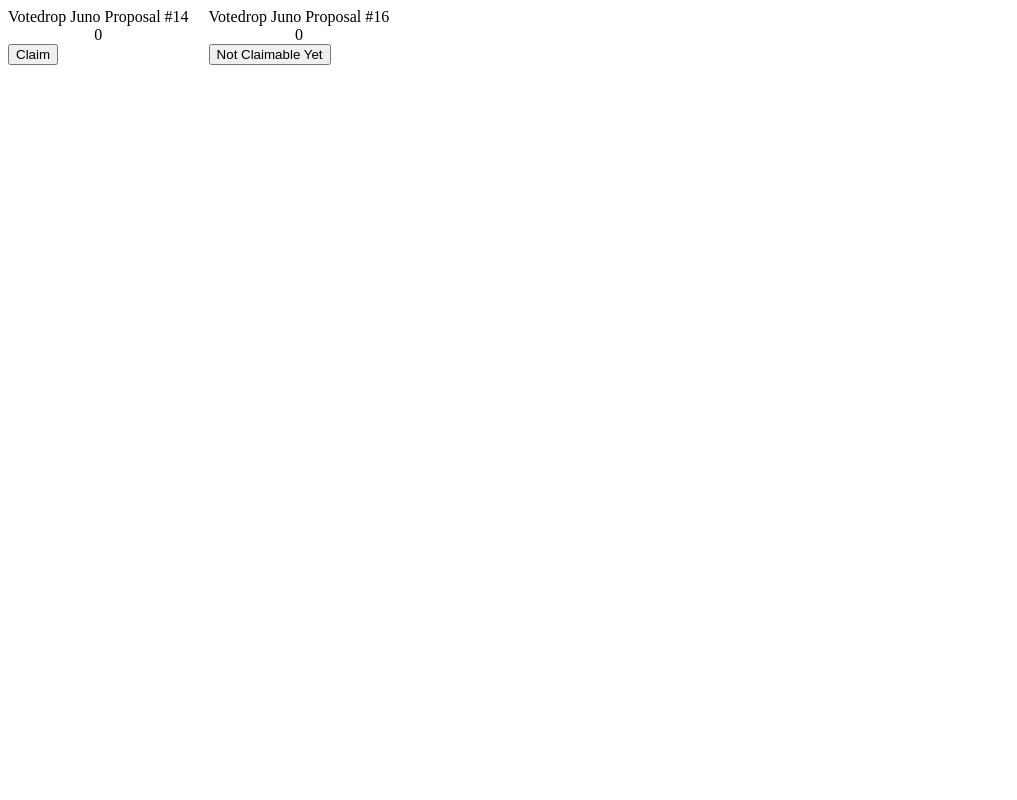
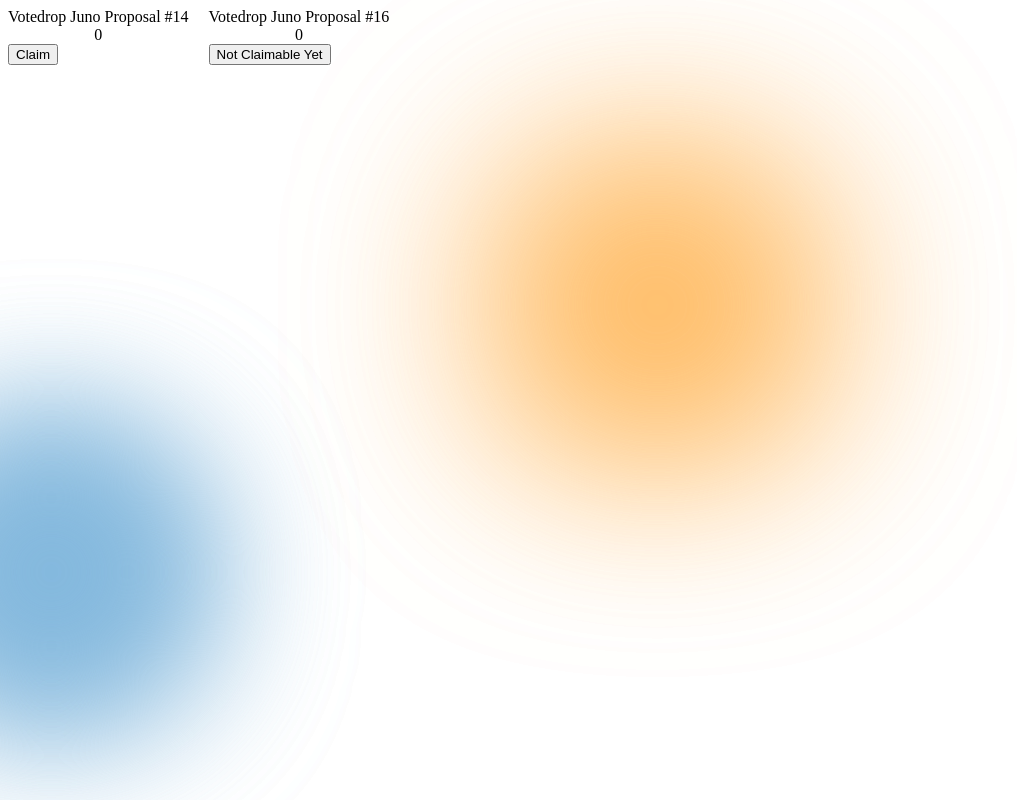
Before and after one commit to FortisOeconomia-dev/Fortis-Oeconomia, a Next.js app: page /votedrops in a window 1280 px wide. Shown: the whole page, without its empty margins (0-1017 px from the left). Built offline with nearby package versions, Linux system fonts and the light colour scheme.

Commit message:
added back ellipses in votedrops

```diff
--- a/pages/votedrops.tsx
+++ b/pages/votedrops.tsx
@@ -111,6 +111,8 @@ const CreateWork = () => {
           <div className="trade-cryptocurrency-box-div">
             <div className="trade-cryptocurrency-content" style={{ display: 'flex', gap: '20px', flexWrap: 'wrap' }}>
               <div className="trade-cryptocurrency-box">
+                <Ellipse2/>
+                <Ellipse3/>
                 <CurrencySelection className="currency-selection">
                   <span>Votedrop Juno Proposal #14</span>
                   <label style={{ alignItems: 'center', textAlign: 'center', height: 'fit-content' }}>
@@ -133,6 +135,8 @@ const CreateWork = () => {
                 )}
               </div>
               <div className="trade-cryptocurrency-box">
+              <Ellipse2/>
+              <Ellipse3/>
                 <CurrencySelection className="currency-selection">
                   <span>Votedrop Juno Proposal #16</span>
                   <label style={{ alignItems: 'center', textAlign: 'center', height: 'fit-content' }}>
```
